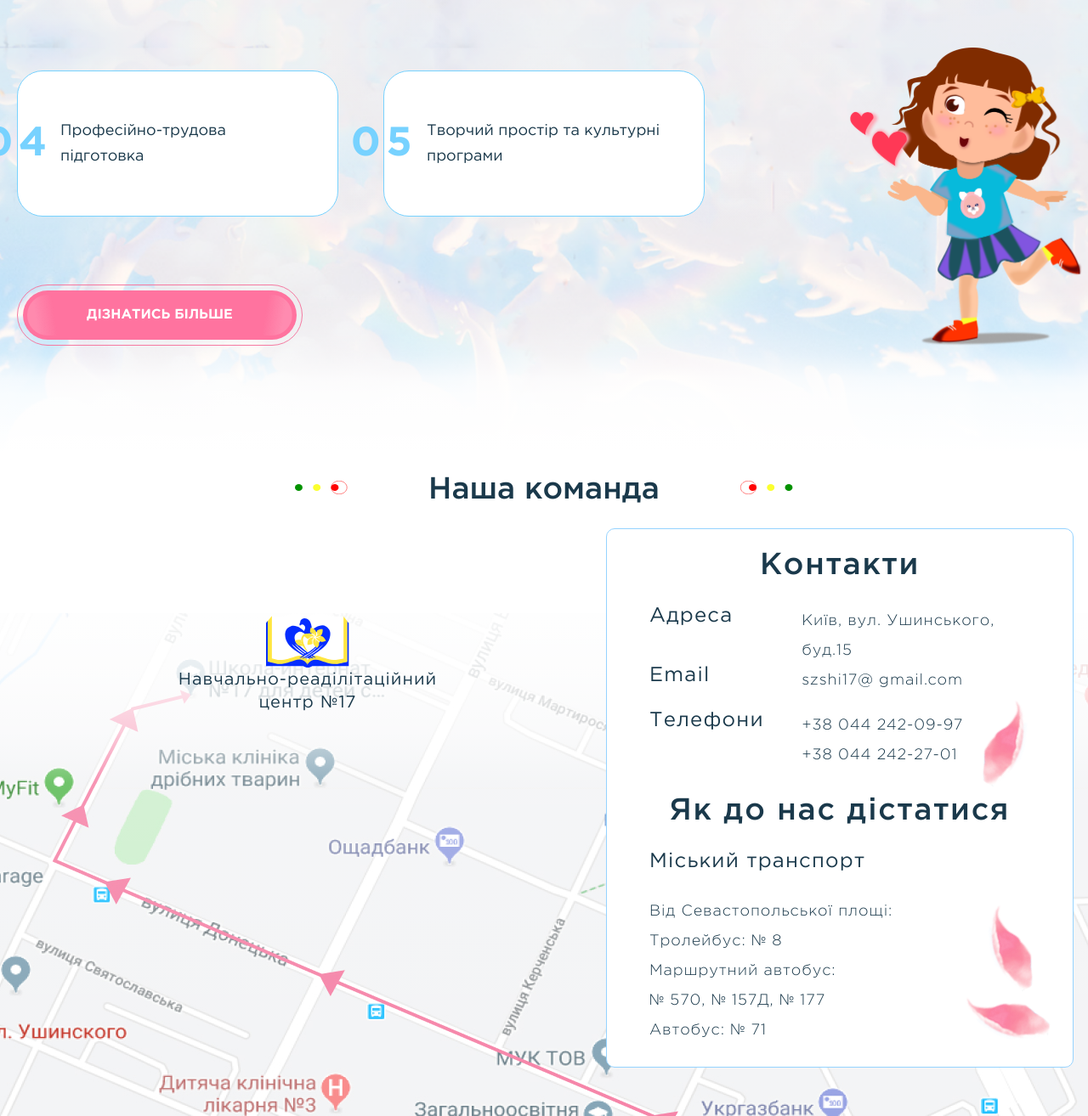
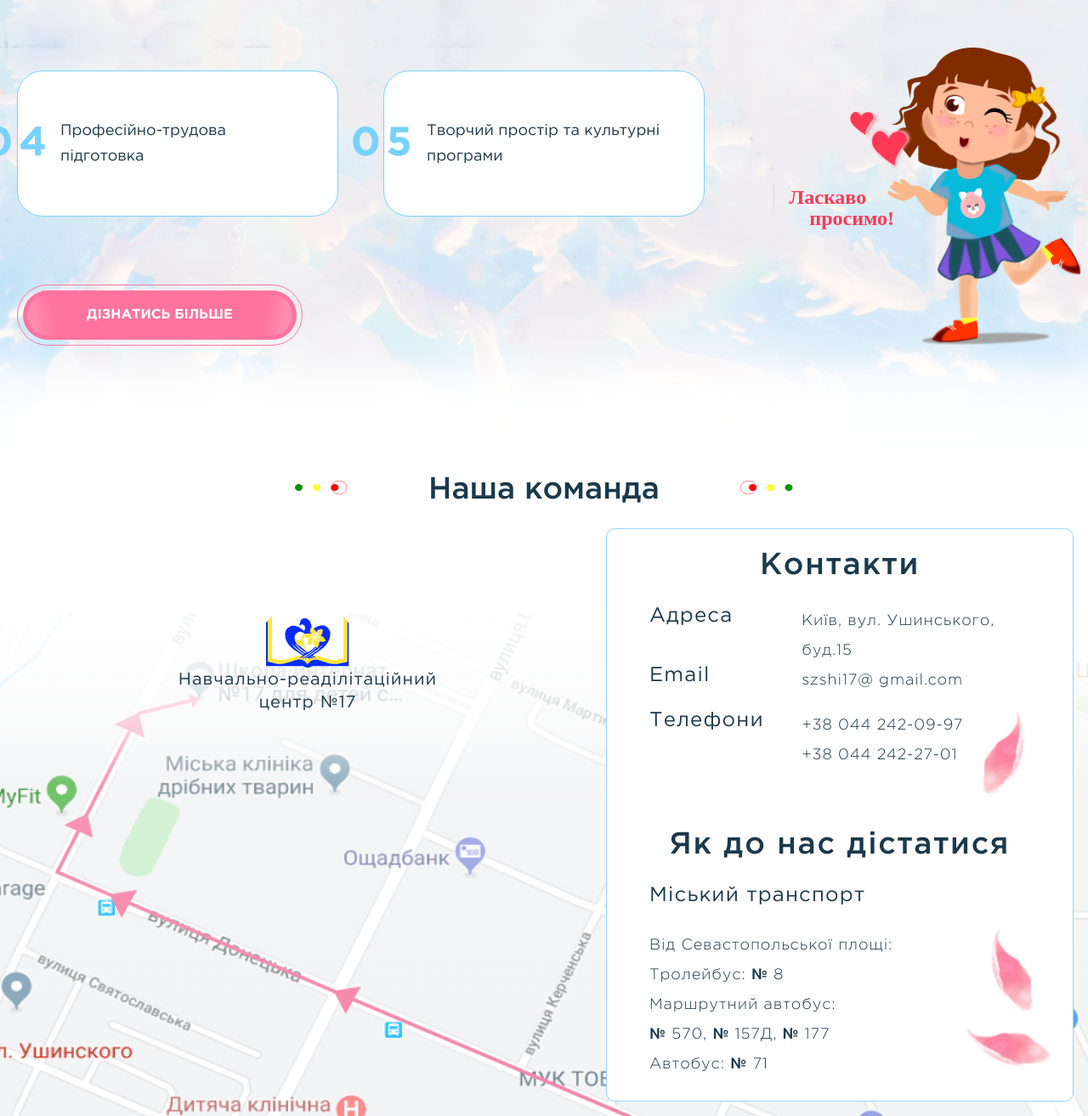
Before and after one commit to tfetisova/click-to-school, a website: page src/index.html in a window 1280 px wide. Shown: the part 1220-2534 px from the top of the page at 85% size. Drawn offline with nearby package versions, Linux system fonts and the light colour scheme; files that its build step writes are made by us from their sources; files whose address does not match are found by name.

Commit message:
current changes

```diff
--- a/src/html-templates/map.html
+++ b/src/html-templates/map.html
@@ -11,10 +11,10 @@
         <h4 class="map__contacts-title">Як до нас дістатися</h4>
         <p class="map__contacts-item-name">Міський транспорт</p>
         <p class="map__contacts-item-text">Від Севастопольської площі:<br>
-            Тролейбус: № 8 <br>
+            Тролейбус: <span class="bold-text">№</span> 8 <br>
             Маршрутний автобус:<br>
-            № 570, № 157Д, № 177<br>
-            Автобус: № 71 </p>
+            <span class="bold-text">№</span> 570, <span class="bold-text">№</span> 157Д, <span class="bold-text">№</span> 177<br>
+            Автобус: <span class="bold-text">№</span> 71 </p>
 
 <div class="map__contacts-leaf map__contacts-leaf--right-rotate"></div>
 <div class="map__contacts-leaf map__contacts-leaf--left-rotate"></div>
--- a/src/scss/pages/_sp-service.scss
+++ b/src/scss/pages/_sp-service.scss
@@ -7,8 +7,6 @@
     height: 426px;
 }
 .page-description {
-    font-style: normal;
-    font-weight: normal;
     font-size: 24px;
     line-height: 50px;
     color: #1A394B;
--- a/src/scss/sections/_map.scss
+++ b/src/scss/sections/_map.scss
@@ -15,6 +15,8 @@
     position: relative;
     min-height:1000px;
     background-position: left top;
+    background-repeat: no-repeat;
+    background-size: cover;
   }
   &__logo-text{
     text-align: center;
@@ -33,7 +35,7 @@
     z-index: 10;
     padding: 25px 50px;
     &>ul{
-      padding-bottom: 30px;
+      padding-bottom: 70px;
     }
     &>ul>li{
       width: 100%;
--- a/src/scss/sections/_short-about.scss
+++ b/src/scss/sections/_short-about.scss
@@ -25,6 +25,34 @@
     z-index: 2;
     bottom: 0;
     right: 0;
+    &:after{
+      content:'Ласкаво';
+      position: absolute;
+      display: flex;
+      width: 120px;
+      font-family: $logoText;
+      font-weight: bold;
+      font-size: 24px;
+      line-height: 30px;
+      color: #FF3856;
+      left:0;
+      top:50%;
+      transform: translate(-60%, -50%);
+    }
+    &:before{
+      content:'просимо!';
+      position: absolute;
+      display: flex;
+      width: 120px;
+      font-family: $logoText;
+      font-weight: bold;
+      font-size: 24px;
+      line-height: 30px;
+      color: #FF3856;
+      left:0;
+      top:53%;
+      transform: translateX(-40%);
+    }
   }
   &__item-wrap{
     list-style-type: none;
--- a/src/scss/style.scss
+++ b/src/scss/style.scss
@@ -105,9 +105,8 @@ body{
   font-size: 48px;
   line-height: 90px;
   color: #131E26;
-  display: flex;
+  @include flexCenter;
   width: 100%;
-  justify-content: center;
   position: relative;
   &::before{
     content: url('../img/Group\ 753.svg');
@@ -124,14 +123,12 @@ body{
 }
 //style for subtitle
 .section-subtitle {
-  font-style: normal;
   font-weight: 500;
   font-size: 36px;
   line-height: 90px;
   color: #1A394B;
-  display: flex;
+  @include flexCenter;
   width: 100%;
-  justify-content: center;
   position: relative;
   &::before{
     content: url('../img/subtitle-dots-left.svg');
@@ -146,7 +143,9 @@ body{
     top: -5px;
   }
 }
-
+.bold-text{
+  font-weight: 500;
+}
 
 @import "sections/header";
 @import "sections/hero-section";
```
Also changed, not shown: build/css/style.css, build/html-templates/map.html, build/index.html.
